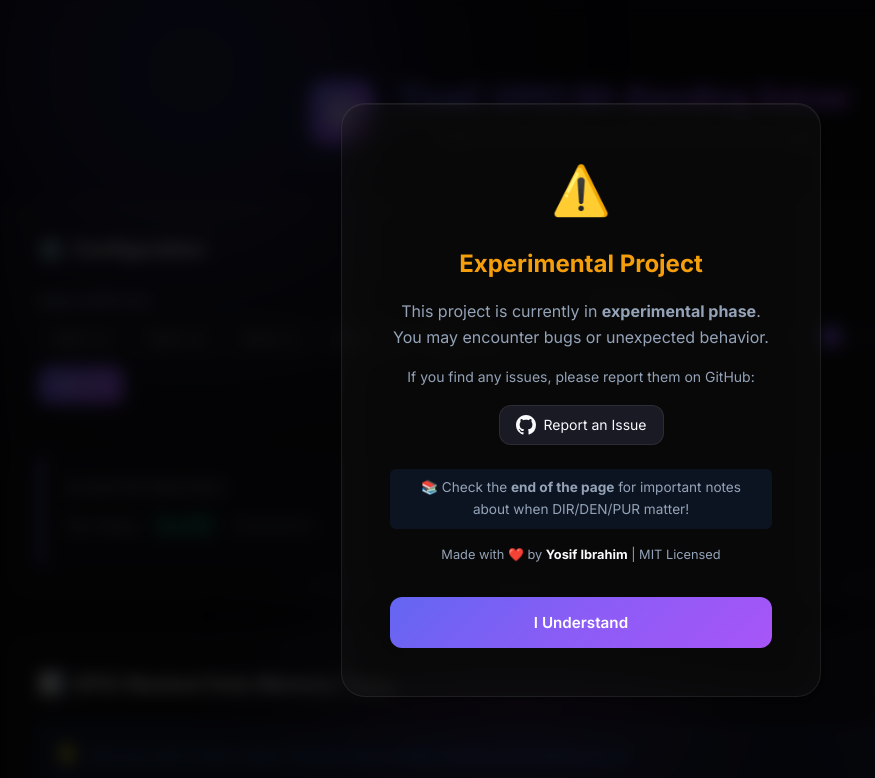
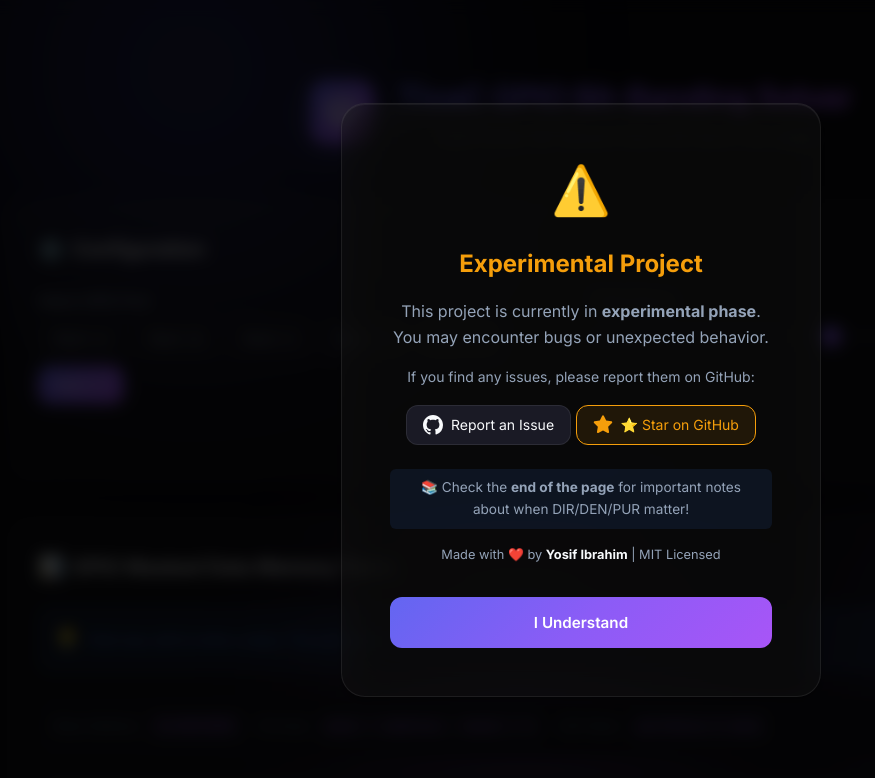
Before and after one commit to Uoerim/tivac_bitbanding_solver, a plain HTML site: page index.html in a window 1280 px wide. Shown: the top 778 px of the page, without its empty margins (59-934 px from the left). Drawn offline with Linux system fonts and the light colour scheme.

Commit message:
Remove port value display, add Star on GitHub button

```diff
--- a/index.html
+++ b/index.html
@@ -30,6 +30,13 @@
                         d="M8 0C3.58 0 0 3.58 0 8c0 3.54 2.29 6.53 5.47 7.59.4.07.55-.17.55-.38 0-.19-.01-.82-.01-1.49-2.01.37-2.53-.49-2.69-.94-.09-.23-.48-.94-.82-1.13-.28-.15-.68-.52-.01-.53.63-.01 1.08.58 1.23.82.72 1.21 1.87.87 2.33.66.07-.52.28-.87.51-1.07-1.78-.2-3.64-.89-3.64-3.95 0-.87.31-1.59.82-2.15-.08-.2-.36-1.02.08-2.12 0 0 .67-.21 2.2.82.64-.18 1.32-.27 2-.27.68 0 1.36.09 2 .27 1.53-1.04 2.2-.82 2.2-.82.44 1.1.16 1.92.08 2.12.51.56.82 1.27.82 2.15 0 3.07-1.87 3.75-3.65 3.95.29.25.54.73.54 1.48 0 1.07-.01 1.93-.01 2.2 0 .21.15.46.55.38A8.013 8.013 0 0016 8c0-4.42-3.58-8-8-8z" />
                 </svg>
                 Report an Issue
+            </a>
+            <a href="https://github.com/Uoerim/tivac_bitbanding_solver" target="_blank" class="github-link star-link">
+                <svg viewBox="0 0 16 16" width="20" height="20" fill="currentColor">
+                    <path
+                        d="M8 .25a.75.75 0 0 1 .673.418l1.882 3.815 4.21.612a.75.75 0 0 1 .416 1.279l-3.046 2.97.719 4.192a.75.75 0 0 1-1.088.791L8 12.347l-3.766 1.98a.75.75 0 0 1-1.088-.79l.72-4.194L.818 6.374a.75.75 0 0 1 .416-1.28l4.21-.611L7.327.668A.75.75 0 0 1 8 .25z" />
+                </svg>
+                ⭐ Star on GitHub
             </a>
             <p class="modal-note">📚 Check the <strong>end of the page</strong> for important notes about when
                 DIR/DEN/PUR matter!</p>
@@ -91,15 +98,6 @@
                             <input type="range" id="rowCount" min="1" max="15" value="8">
                             <span id="rowCountDisplay" class="row-count-value">8</span>
                         </div>
-                    </div>
-                </div>
-
-                <div class="port-value-display">
-                    <h3>Current Port Data Value</h3>
-                    <div class="port-value-container">
-                        <span class="port-value-label">Port Value:</span>
-                        <span class="port-value" id="currentPortValue">0x00</span>
-                        <span class="port-value-binary" id="currentPortBinary">(00000000)</span>
                     </div>
                 </div>
             </section>
--- a/script.js
+++ b/script.js
@@ -197,14 +197,6 @@ function updateAllCells() {
     });
 
     updatePortValueDisplay();
-}
-
-/**
- * Update the port value display
- */
-function updatePortValueDisplay() {
-    document.getElementById('currentPortValue').textContent = toHexShort(portValue);
-    document.getElementById('currentPortBinary').textContent = `(${toBinary(portValue)})`;
 }
 
 /**
--- a/styles.css
+++ b/styles.css
@@ -129,6 +129,18 @@
     background: var(--bg-secondary);
     border-color: var(--accent-primary);
     color: var(--accent-primary);
+}
+
+.star-link {
+    background: rgba(245, 158, 11, 0.1);
+    border-color: var(--warning);
+    color: var(--warning);
+}
+
+.star-link:hover {
+    background: rgba(245, 158, 11, 0.2);
+    border-color: var(--warning);
+    color: var(--warning);
 }
 
 .modal-content .btn-primary {
```
